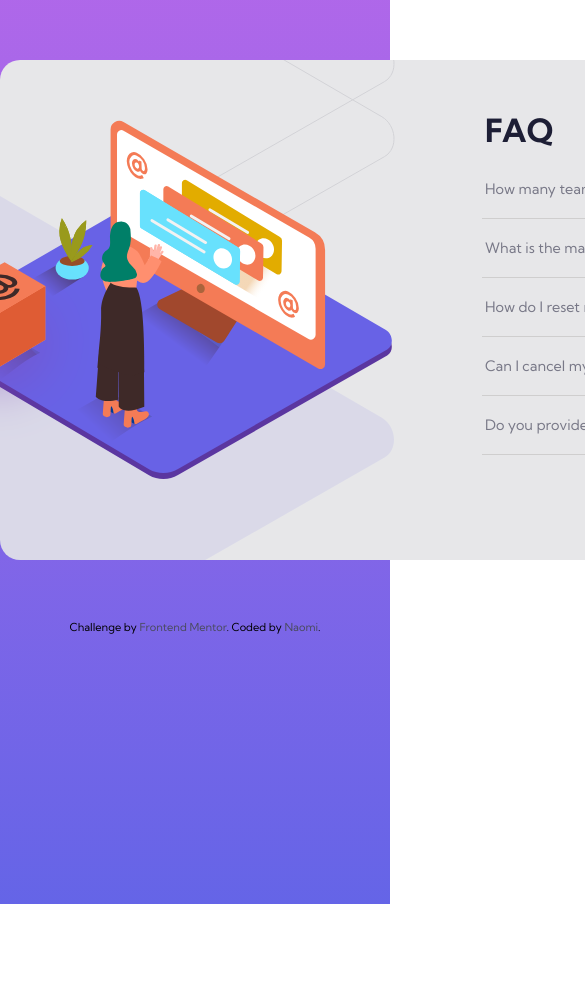
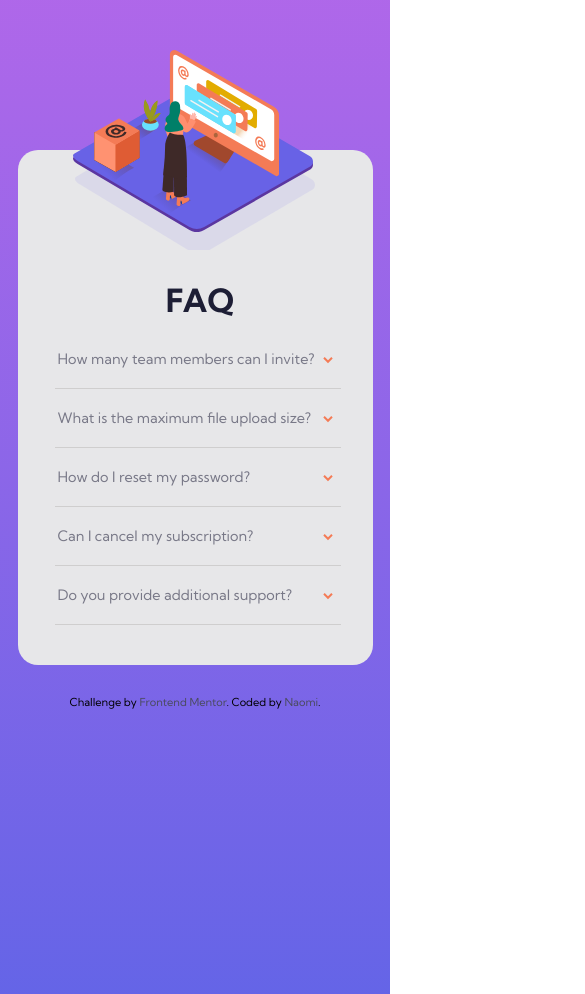
Before and after one commit to naomichoe/faq-accordion, a plain HTML site: page index.html in a window 390 px wide. Shown: the top 994 px of the page, 585 px wide, since content can reach past the window. Before the commit the page ends 904 px from the top, so only its background shows below. Drawn offline with Linux system fonts and the light colour scheme.

Commit message:
Added media queries for mobile and smaller desktop size

```diff
--- a/style.css
+++ b/style.css
@@ -136,3 +136,60 @@ hr {
     color: var(--very-dark-grayish-blue);
     text-decoration: none;
 }
+
+
+/* MEDIA QUERIES */
+
+@media only screen and (min-width: 890px) and (max-width: 1068px) {
+    .main-container {
+        min-width: 500px;
+        width: auto;
+        /* min-height: 500px; */
+        height: auto;
+        margin: 60px 50px;
+    }
+}
+
+@media only screen and (min-width: 375px) and (max-width: 890px) {
+
+    .main-container {
+        background-color: var(--light-grayish-blue);
+        width: 355px;
+        min-height: 500px;
+        margin: 150px auto 30px auto;
+        border-radius: 20px;
+        position: relative;
+        display: flex;
+        flex-direction: column;
+        justify-content: center;
+    }
+
+    .left-panel {
+        background-image: url(images/bg-pattern-mobile.svg);
+        background-repeat: no-repeat;
+        background-position: left 50% top 0;
+        overflow: visible;
+        min-height: 100px;
+    }
+
+    .accordion-container {
+        width: 100%;
+        padding: 30px;
+    }
+
+    img.mobile {
+        display: block;
+        width: 240px;
+        position: absolute;
+        top: -100px;
+        left: 55px;
+    }
+
+    img.desktop {
+        display: none;
+    }
+
+    h1 {
+        text-align: center;
+    }
+}
```
Also changed, not shown: script.js (+0 -19 lines).
